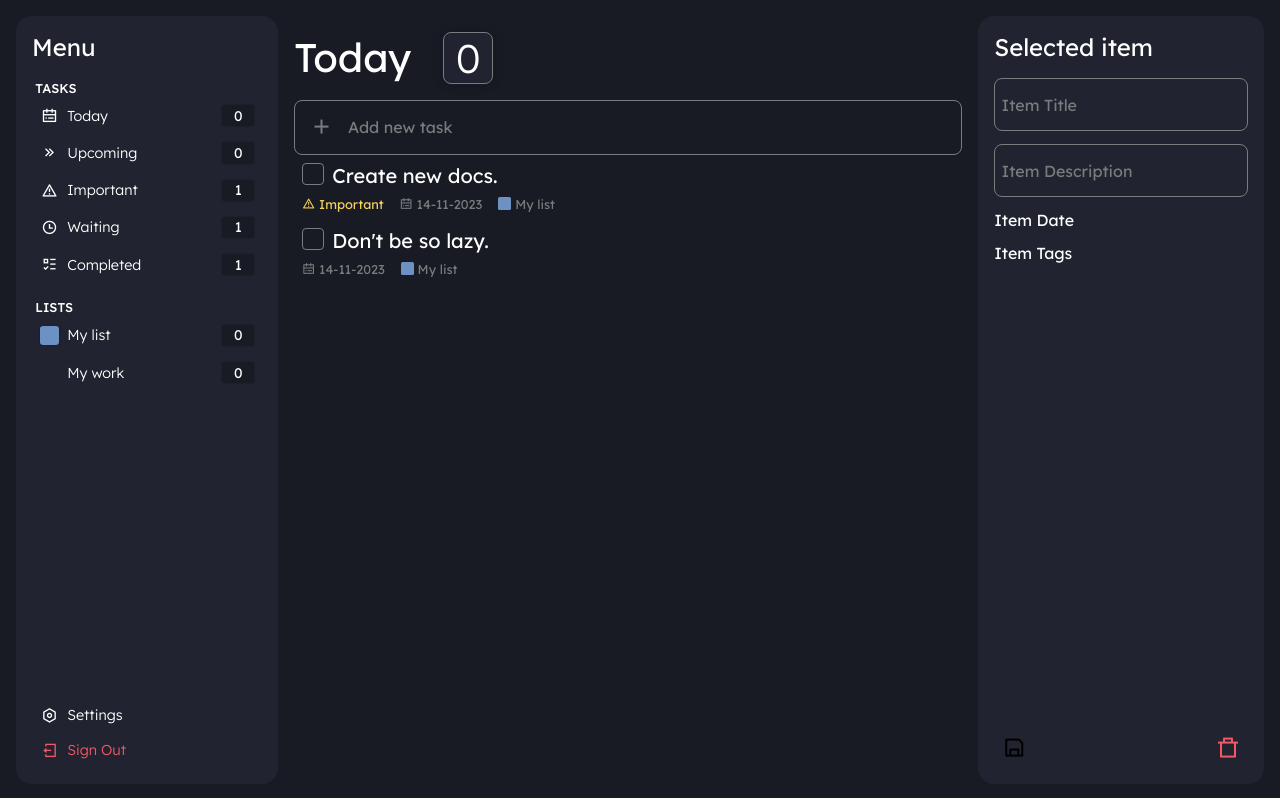
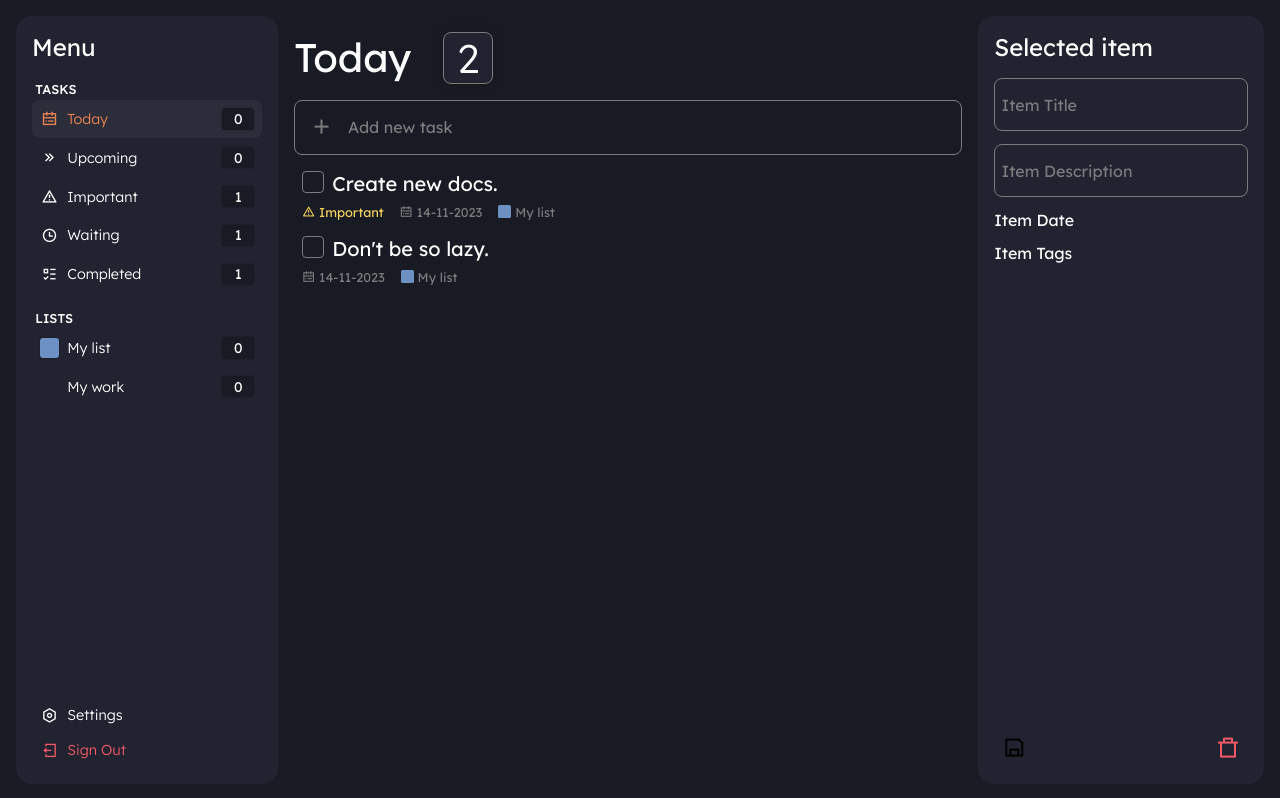
Before and after one commit to rudziktv/to-do-app, a React (Vite) app: page / in a window 1280 px wide. Built offline with nearby package versions, Linux system fonts and the light colour scheme.

Commit message:
scrollbar, scrollable task list

```diff
--- a/src/pages/todo/ToDo.css
+++ b/src/pages/todo/ToDo.css
@@ -4,6 +4,7 @@
 
     /* width: 100%;
     height: 100%; */
+    overflow: hidden;
     box-sizing: border-box;
 }
 
@@ -17,6 +18,8 @@
     background-color: #212430;
 
     flex: 1;
+
+    gap: 0.1rem;
 }
 
 #todo-nav-header {
@@ -52,6 +55,11 @@
     /* font-size: 14px; */
 
     /* gap: 2rem; */
+}
+
+.todo-nav-element.active {
+    color: #ef8354;
+    background-color: #ffffff0c;
 }
 
 .todo-nav-element::after {
@@ -98,6 +106,7 @@
 
 .todo-nav-element-count {
     background-color: #191b24;
+    color: #ffffff;
     /* border: 1px solid white; */
 
     box-shadow: 0 0 2px 0 rgba(0, 0, 0, 0.38);
@@ -112,6 +121,8 @@
     border-radius: 0.2rem;
 
     margin-left: 2rem;
+
+    z-index: 1;
 }
 
 #todo-nav-actions {
--- a/src/pages/todo/ToDo.tsx
+++ b/src/pages/todo/ToDo.tsx
@@ -24,6 +24,7 @@ const ToDoPage = () => {
         },
     ]);
 
+    const totalCount = tasks.length;
     const completedCount = tasks.filter((task) => task.completed).length;
     const notCompletedCount = tasks.length - completedCount;
     const importantCount = tasks.filter((task) => task.important).length;
@@ -51,6 +52,7 @@ const ToDoPage = () => {
                 </div>
                 <span className="todo-nav-subtitle">Tasks</span>
                 <ToDoNavElement
+                    className="active"
                     name="Today"
                     count={0}
                     icon={<i className="ri-calendar-todo-line" />}
@@ -94,7 +96,7 @@ const ToDoPage = () => {
             <div id="todo-content">
                 <div id="todo-content-header">
                     <span id="todo-content-title">Today</span>
-                    <span id="todo-content-count">0</span>
+                    <span id="todo-content-count">{totalCount}</span>
                 </div>
                 <div id="todo-content-body">
                     {/* <input type="text" /> */}
@@ -121,11 +123,12 @@ const ToDoPage = () => {
 
                     {/* <ToDoTask />
                     <ToDoTask /> */}
-
-                    <div id="todo-content-tasks">
-                        {tasks.map((task, index) => (
-                            <ToDoTask task={task} key={index} />
-                        ))}
+                    <div id="todo-content-tasks-wrapper">
+                        <div id="todo-content-tasks">
+                            {tasks.map((task, index) => (
+                                <ToDoTask task={task} key={index} />
+                            ))}
+                        </div>
                     </div>
                 </div>
             </div>
--- a/src/pages/todo/ToDoContent.css
+++ b/src/pages/todo/ToDoContent.css
@@ -1,7 +1,13 @@
 #todo-content {
     flex: 100;
 
+    display: flex;
+    flex-direction: column;
+
+    height: 100%;
+
     max-width: 700px;
+    overflow: hidden;
 }
 
 #todo-content-header {
@@ -32,4 +38,47 @@
 
 #todo-content-body {
     padding: 0 1rem;
+    flex: 1;
+
+    display: flex;
+    flex-direction: column;
+    overflow: hidden;
+
+    gap: 0.5rem;
 }
+
+#todo-content-tasks {
+    flex: 1;
+    display: flex;
+    flex-direction: column;
+
+    /* flex: 1; */
+    /* max-height: 500px; */
+    /* max-height: 200px; */
+    overflow: auto;
+}
+
+#todo-content-tasks-wrapper {
+    overflow: auto;
+    flex: 1;
+}
+
+#todo-content-tasks-wrapper::-webkit-scrollbar {
+    width: 6px;
+}
+
+#todo-content-tasks-wrapper::-webkit-scrollbar-thumb {
+    border-radius: 3px;
+    background-color: #4f5d75;
+    transition: 0.2s ease-in-out background-color;
+}
+#todo-content-tasks-wrapper::-webkit-scrollbar-thumb:hover {
+    background-color: #3a4455;
+}
+#todo-content-tasks-wrapper::-webkit-scrollbar-thumb:active {
+    background-color: #313a49;
+}
+#todo-content-tasks-wrapper::-webkit-scrollbar-track {
+    border-radius: 3px;
+    background-color: #212430;
+}
```
